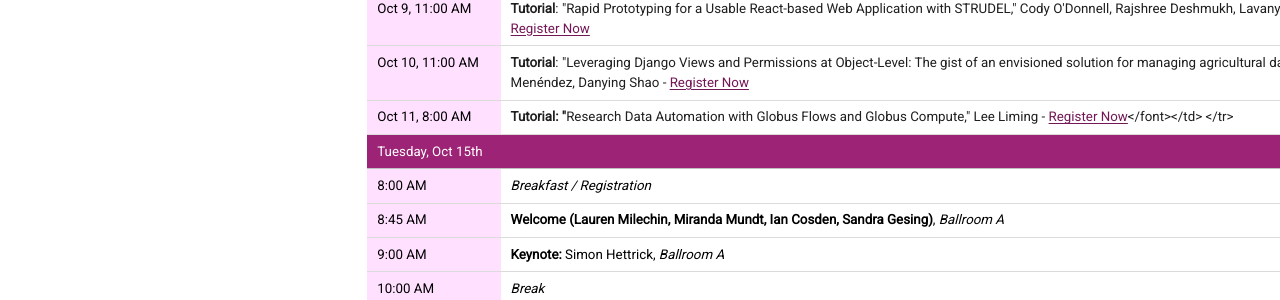
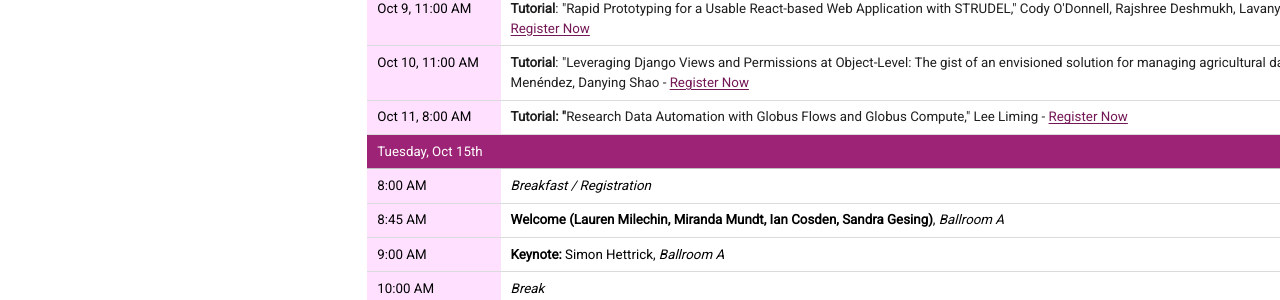
Before and after one commit to USRSE/usrse24, a Jekyll site: the page built from pages/program/program.md, in a window 1280 px wide and 900 px high. Shown: the part 385-685 px from the top of the window. Built offline with Jekyll 4.4.1, drawn with Linux system fonts in a browser that asks for light colours; a style sheet for code colours, icons or effects is not loaded.

Commit message:
Missed a slash - very important

```diff
--- a/pages/program/program.md
+++ b/pages/program/program.md
@@ -1203,7 +1203,7 @@ tags will be replaced.-->
   <td colspan=6 class=xl966507 width=944 style='border-right:.5pt solid white;
   width:709pt'><font class="font96507">Tutorial: &quot;</font><font
   class="font86507">Research Data Automation with Globus Flows and Globus
-  Compute,&quot; Lee Liming - <a href="https://zoom.us/meeting/register/tJMkfumgqjgtH9WoOoVRPLQZXrhI4AXqW6fN#/registration" target="_blank">Register Now<a></font></td>
+  Compute,&quot; Lee Liming - <a href="https://zoom.us/meeting/register/tJMkfumgqjgtH9WoOoVRPLQZXrhI4AXqW6fN#/registration" target="_blank">Register Now</a></font></td>
  </tr>
  <tr height=27 style='mso-height-source:userset;height:20.0pt'>
   <td colspan=7 height=27 class=xl996507 width=1052 style='border-bottom:.5pt solid #BFBFBF;
```
